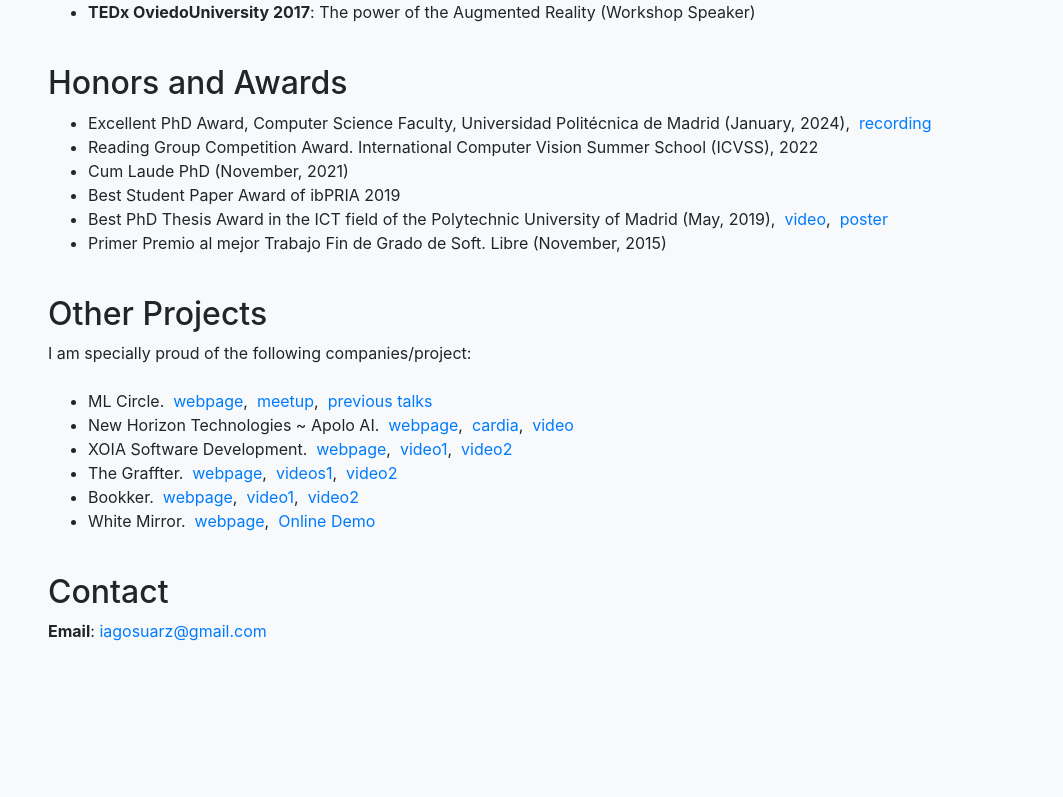
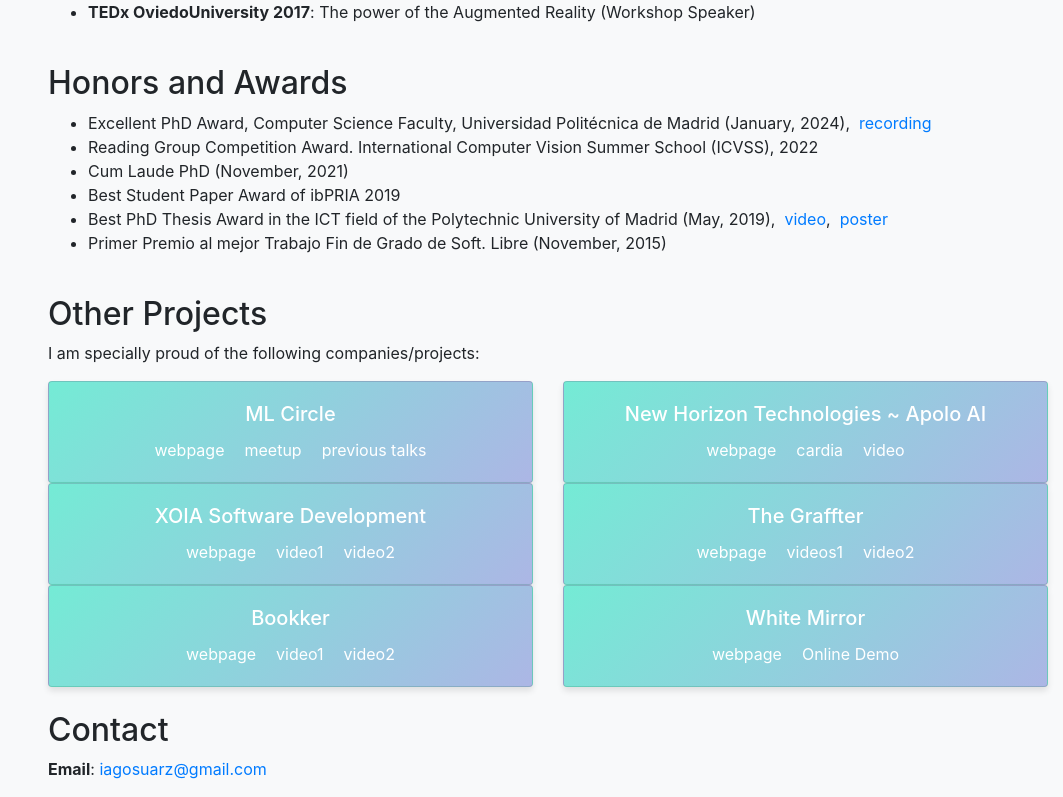
Before and after one commit to iago-suarez/iago-suarez.github.io, a React (Create React App) app: page / in a window 1280 px wide. Shown: the part 2476-3273 px from the top of the page, without its empty margins (217-1280 px from the left). Before the commit the page ends 3135 px from the top, so only its background shows below. Built offline with nearby package versions, Linux system fonts and the light colour scheme.

Commit message:
feat: modernize projects section

```diff
--- a/src/App.css
+++ b/src/App.css
@@ -25,3 +25,26 @@
 
 .sidebar-icons{
 }
+
+.project-card {
+    border: none;
+    border-radius: 15px;
+    background: linear-gradient(135deg, #74ebd5 0%, #ACB6E5 100%);
+    color: #ffffff;
+    box-shadow: 0 4px 6px rgba(0,0,0,0.1);
+    transition: transform 0.3s ease, box-shadow 0.3s ease;
+}
+
+.project-card:hover {
+    transform: translateY(-5px);
+    box-shadow: 0 10px 20px rgba(0,0,0,0.2);
+}
+
+.project-card a {
+    color: #ffffff;
+}
+
+.project-card a:hover {
+    color: #e0e0e0;
+    text-decoration: none;
+}
--- a/src/pages/Home.js
+++ b/src/pages/Home.js
@@ -356,38 +356,77 @@
 
             <div id="projects-section">
               <h2>Other Projects</h2>
-              I am specially proud of the following companies/project:<br/><br/>
-              <ul>
-                <li>ML Circle. &nbsp;
-                  <a href="https://mlcircle.org/" target="_blank" rel="noreferrer">webpage</a>, &nbsp;
-                  <a href="https://www.meetup.com/madrid-machine-learning-meetup/" target="_blank" rel="noreferrer">meetup</a>, &nbsp;
-                  <a href="https://youtube.com/playlist?list=PLHeG8vnHL6C8mOU8K8vs2j9I7dSMYCgJQ&si=QQAqaV9PpU4w8aNZ" target="_blank" rel="noreferrer">previous talks</a>
-                </li>
-                <li>New Horizon Technologies ~ Apolo AI. &nbsp;
-                  <a href="https://www.apoloai.com/" target="_blank" rel="noreferrer">webpage</a>, &nbsp;
-                  <a href="https://cardia.ai/" target="_blank" rel="noreferrer">cardia</a>,  &nbsp;
-                  <a href={CardiaVideo} target="_blank" rel="noreferrer">video</a>
-                </li>
-                <li>XOIA Software Development. &nbsp;
-                  <a href="https://xoia.es/" target="_blank" rel="noreferrer">webpage</a>, &nbsp;
-                  <a href="https://youtu.be/gJum_Qv_Ws8" target="_blank" rel="noreferrer">video1</a>,  &nbsp;
-                  <a href="https://youtu.be/74K1lK3kQJM" target="_blank" rel="noreferrer">video2</a>
-                </li>
-                <li>The Graffter. &nbsp;
-                  <a href="http://www.thegraffter.com/en/" target="_blank" rel="noreferrer">webpage</a>, &nbsp;
-                  <a href="https://www.youtube.com/channel/UCaA4tTBqW6Wbkxz1Ep-4szw" target="_blank" rel="noreferrer">videos1</a>,  &nbsp;
-                  <a href="https://youtu.be/XIBLZUiOKmc" target="_blank" rel="noreferrer">video2</a>
-                </li>
-                <li>Bookker. &nbsp;
-                  <a href="https://www.bookkercorp.com/" target="_blank" rel="noreferrer">webpage</a>, &nbsp;
-                  <a href="https://youtu.be/hM3mOG7bLEU" target="_blank" rel="noreferrer">video1</a>,  &nbsp;
-                  <a href="https://youtu.be/pYOwr3o-AWY" target="_blank" rel="noreferrer">video2</a>
-                </li>
-                {/*<li>Eation Tech. &nbsp;<a href="https://www.eationtech.com/">webpage</a>, &nbsp;<a href="https://youtu.be/0cbVPS4-VEQ">video</a></li>*/}
-                <li>White Mirror. &nbsp;<a href="https://www.whitemirror.es/" target="_blank" rel="noreferrer">webpage</a>,  &nbsp;
-                <a href="/wool-ar/" target="_blank" rel="noreferrer">Online Demo</a>
-                </li>
-              </ul>
+              <p>I am specially proud of the following companies/projects:</p>
+              <div className="row row-cols-1 row-cols-md-2 g-4">
+                <div className="col">
+                  <div className="card h-100 text-white project-card">
+                    <div className="card-body text-center">
+                      <h5 className="card-title">ML Circle</h5>
+                      <a className="card-link" href="https://mlcircle.org/" target="_blank" rel="noreferrer">webpage</a>
+                      <a className="card-link" href="https://www.meetup.com/madrid-machine-learning-meetup/" target="_blank" rel="noreferrer">meetup</a>
+                      <a className="card-link" href="https://youtube.com/playlist?list=PLHeG8vnHL6C8mOU8K8vs2j9I7dSMYCgJQ&si=QQAqaV9PpU4w8aNZ" target="_blank" rel="noreferrer">previous talks</a>
+                    </div>
+                  </div>
+                </div>
+                <div className="col">
+                  <div className="card h-100 text-white project-card">
+                    <div className="card-body text-center">
+                      <h5 className="card-title">New Horizon Technologies ~ Apolo AI</h5>
+                      <a className="card-link" href="https://www.apoloai.com/" target="_blank" rel="noreferrer">webpage</a>
+                      <a className="card-link" href="https://cardia.ai/" target="_blank" rel="noreferrer">cardia</a>
+                      <a className="card-link" href={CardiaVideo} target="_blank" rel="noreferrer">video</a>
+                    </div>
+                  </div>
+                </div>
+                <div className="col">
+                  <div className="card h-100 text-white project-card">
+                    <div className="card-body text-center">
+                      <h5 className="card-title">XOIA Software Development</h5>
+                      <a className="card-link" href="https://xoia.es/" target="_blank" rel="noreferrer">webpage</a>
+                      <a className="card-link" href="https://youtu.be/gJum_Qv_Ws8" target="_blank" rel="noreferrer">video1</a>
+                      <a className="card-link" href="https://youtu.be/74K1lK3kQJM" target="_blank" rel="noreferrer">video2</a>
+                    </div>
+                  </div>
+                </div>
+                <div className="col">
+                  <div className="card h-100 text-white project-card">
+                    <div className="card-body text-center">
+                      <h5 className="card-title">The Graffter</h5>
+                      <a className="card-link" href="http://www.thegraffter.com/en/" target="_blank" rel="noreferrer">webpage</a>
+                      <a className="card-link" href="https://www.youtube.com/channel/UCaA4tTBqW6Wbkxz1Ep-4szw" target="_blank" rel="noreferrer">videos1</a>
+                      <a className="card-link" href="https://youtu.be/XIBLZUiOKmc" target="_blank" rel="noreferrer">video2</a>
+                    </div>
+                  </div>
+                </div>
+                <div className="col">
+                  <div className="card h-100 text-white project-card">
+                    <div className="card-body text-center">
+                      <h5 className="card-title">Bookker</h5>
+                      <a className="card-link" href="https://www.bookkercorp.com/" target="_blank" rel="noreferrer">webpage</a>
+                      <a className="card-link" href="https://youtu.be/hM3mOG7bLEU" target="_blank" rel="noreferrer">video1</a>
+                      <a className="card-link" href="https://youtu.be/pYOwr3o-AWY" target="_blank" rel="noreferrer">video2</a>
+                    </div>
+                  </div>
+                </div>
+                {/*<div className="col">
+                  <div className="card h-100 text-white project-card">
+                    <div className="card-body text-center">
+                      <h5 className="card-title">Eation Tech</h5>
+                      <a className="card-link" href="https://www.eationtech.com/" target="_blank" rel="noreferrer">webpage</a>
+                      <a className="card-link" href="https://youtu.be/0cbVPS4-VEQ" target="_blank" rel="noreferrer">video</a>
+                    </div>
+                  </div>
+                </div>*/}
+                <div className="col">
+                  <div className="card h-100 text-white project-card">
+                    <div className="card-body text-center">
+                      <h5 className="card-title">White Mirror</h5>
+                      <a className="card-link" href="https://www.whitemirror.es/" target="_blank" rel="noreferrer">webpage</a>
+                      <a className="card-link" href="/wool-ar/" target="_blank" rel="noreferrer">Online Demo</a>
+                    </div>
+                  </div>
+                </div>
+              </div>
             </div>
             <br/>
             <div>
```
Also changed, not shown: 1 other file (tests, documents, lock files or other folders).
